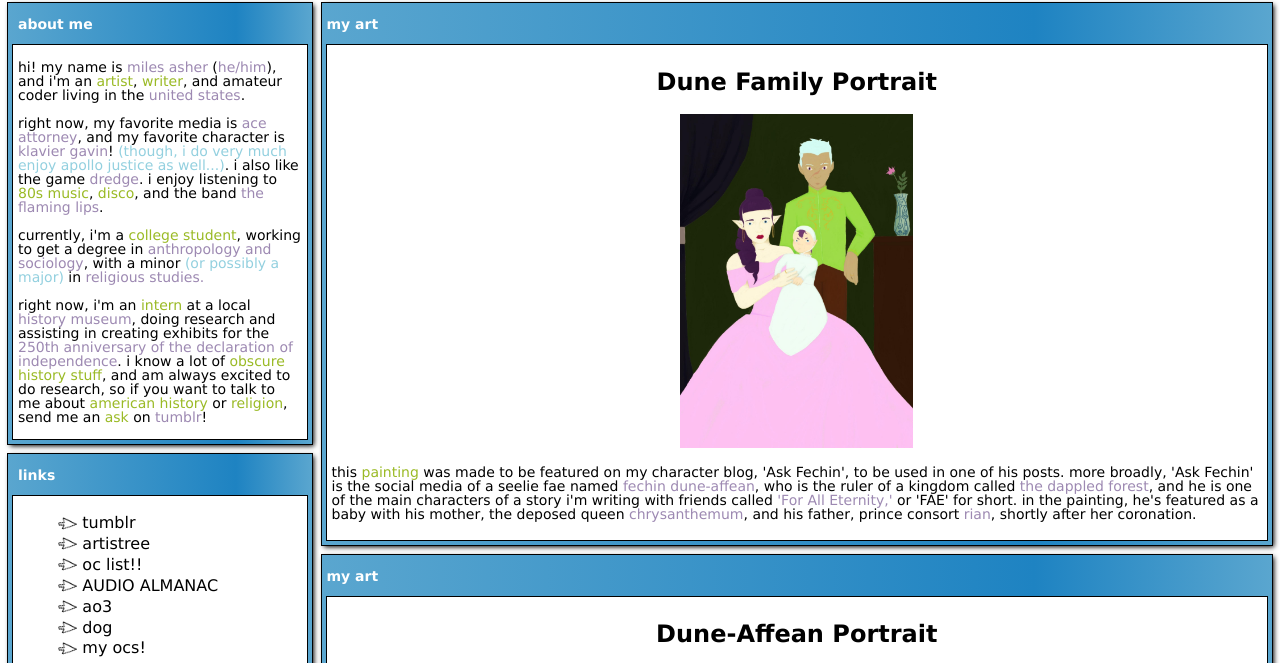
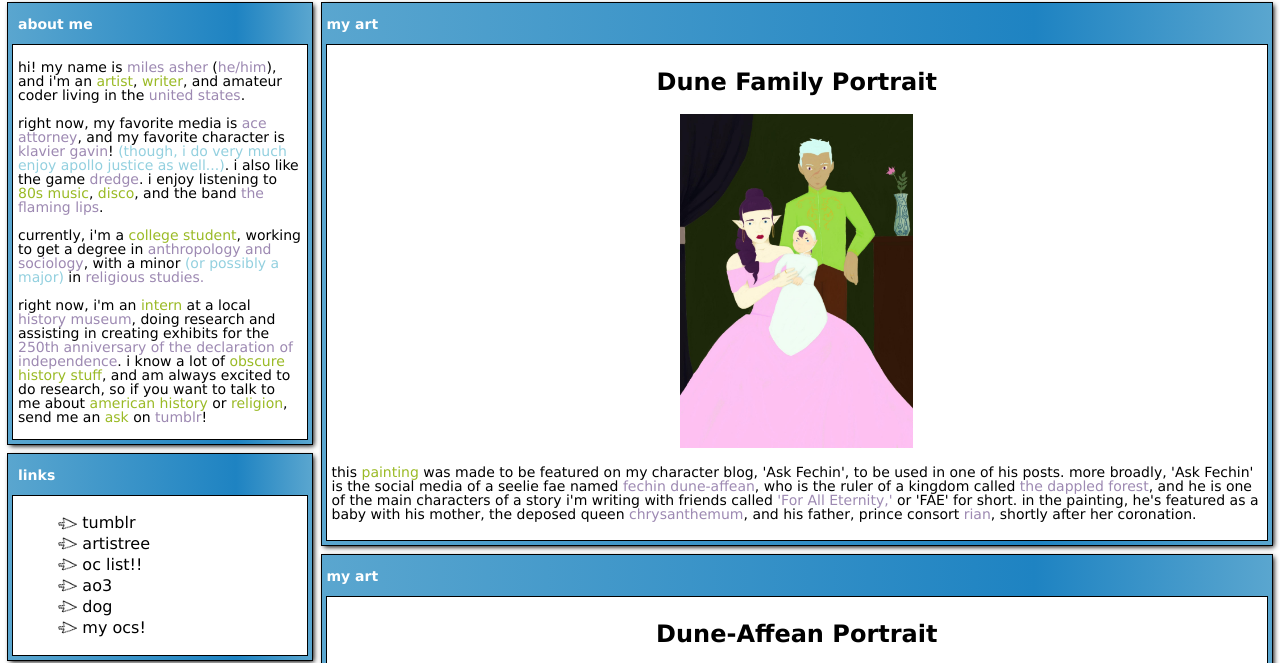
Before and after one commit to realelfruler/realelfruler.github.io, a plain HTML site: page index.html in a window 1280 px wide. Shown: the part 78-741 px from the top of the page. Drawn offline with Linux system fonts and the light colour scheme.

Commit message:
Hid AudAl
Hid the Audio Almanac page link

```diff
--- a/index.html
+++ b/index.html
@@ -72,7 +72,7 @@
               <li><a href="https://fancy-feast-official.tumblr.com/">tumblr</a></li>
               <li><a href="https://artistree.io/request/fancyfeastofficial">artistree</a></li>
               <li><a href="https://fancy-feast-official.tumblr.com/post/718072494146387968/">oc list!!</a></li>
-              <li><a href="aud-al.html">AUDIO ALMANAC</a></li>
+              <!-- Hiding this for now because IDK when it will actually start <li><a href="aud-al.html">AUDIO ALMANAC</a></li> -->
               <li><a href="https://archiveofourown.org/users/realelfruler">ao3</a></li>
               <li><a href="dog.html">dog</a></li>
               <li><a href="art/oc-gallery.html">my ocs!</a></li>
```
